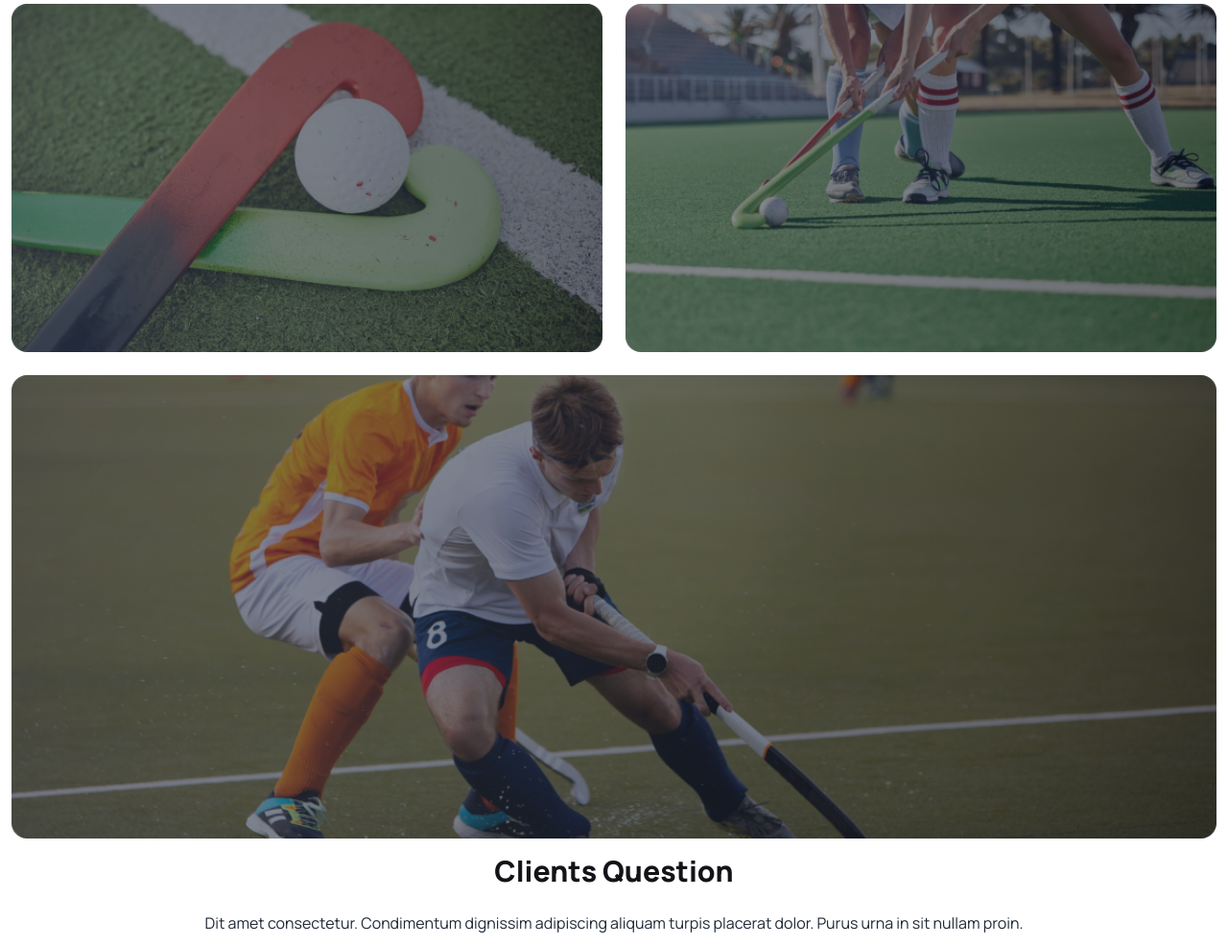
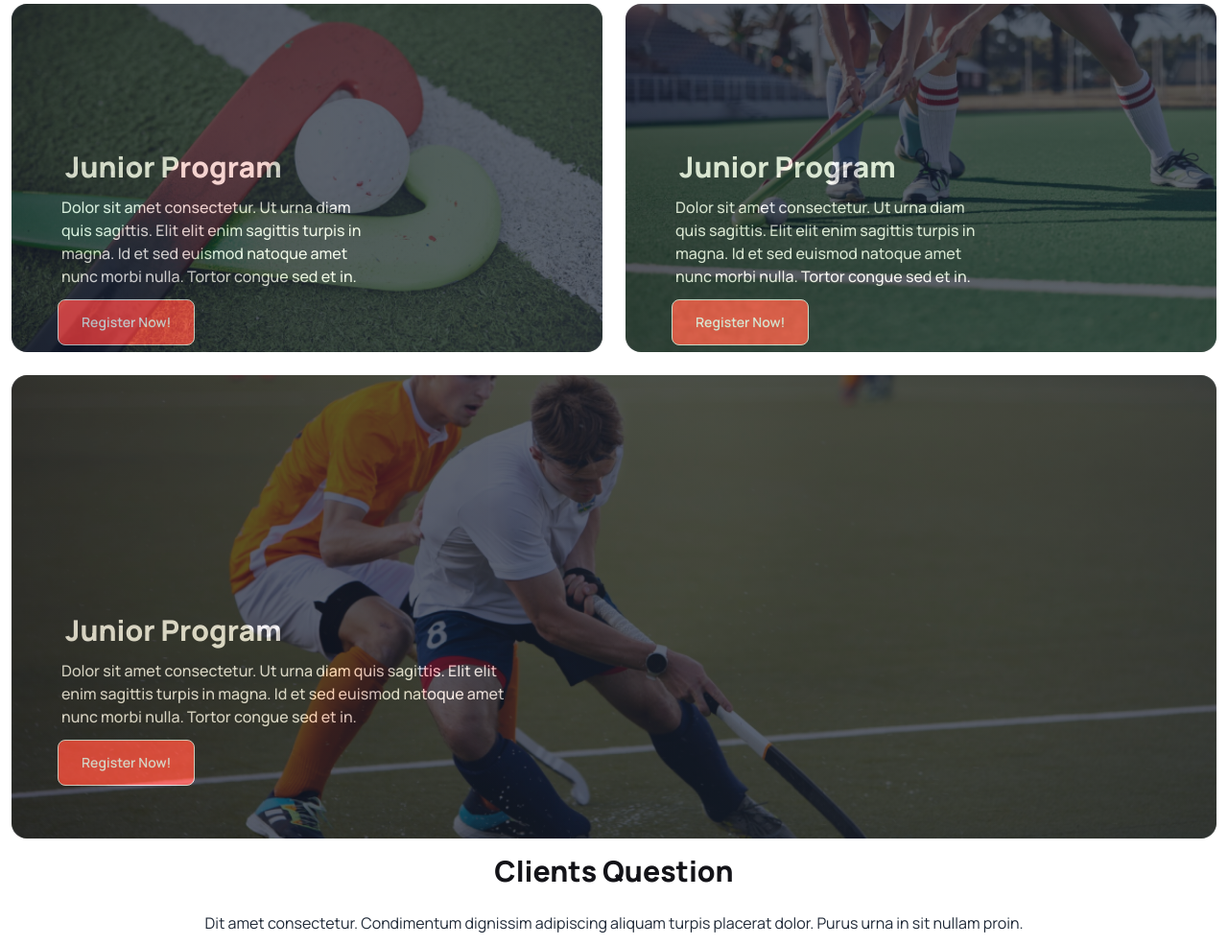
Before and after one commit to dhansiri2020/Hockeys, a plain HTML site: page index.html in a window 1280 px wide. Shown: the part 1348-2333 px from the top of the page at 96% size. Drawn offline with nearby package versions, Linux system fonts and the light colour scheme.

Commit message:
Program Sections complete

```diff
--- a/index.html
+++ b/index.html
@@ -107,7 +107,7 @@
             </div>
                 <div class="lg:h-28 w-auto pt-2 lg:w-2/5 mx-auto bg-black text-white p-4 rounded-xl lg:-translate-y-40 lg:translate-x-2/3">
                    <h2 class="text-xl font-bold">Meet all the heroes from the field</h2>
-                   <p class="p-2 text-[#131313] font-medium text-base">Dit amet consectetur. Condimentum dignissim adipiscing aliquam turpis placerat dolor. Purus urna in sit nullam proin. </p>
+                   <p class="p-2 text-white font-medium text-base">Dit amet consectetur. Condimentum dignissim adipiscing aliquam turpis placerat dolor. Purus urna in sit nullam proin. </p>
                 </div>
           </div>
        </div>
@@ -145,34 +145,61 @@
     </div>
    </section>
                <!-- Program Sections section -->
-   <section>
+
+
      <div class="mx-auto text-center">
       <h2 class="text-[#131318] text-3xl font-extrabold p-4">Program Sections</h2>
       <p class="text-[#131313] font-medium text-base">Dit amet consectetur. Condimentum dignissim adipiscing aliquam turpis placerat dolor. Purus urna in sit nullam proin. </p>
     </div>
-    <div class="grid grid-cols-1 lg:grid-cols-2 gap-6 lg:pt-10 h-full">
 
-     <div class="relative lg:col-span-1 ">
+      <div class="grid grid-col-1 lg:grid-cols-2 gap-6 lg:pt-10">
+
+        <div class="relative col-span-1 lg:flex justify-start items-center lg:h-full  h-[244px]">
           <img src="./Images/2.png" alt="Your Image" class="w-full h-full object-cover" />
-       <div class="absolute inset-0 bg-gradient-to-r from-gray-700 to-gray-900 opacity-60 rounded-2xl"></div>
-       <!-- Your content goes here -->
+          <div class="absolute inset-0 bg-gradient-to-r from-gray-900 to-gray-800 opacity-70 rounded-2xl pl-12 text-center">
+          <div class="absolute lg:top-36 text-left">
+           <h2 class="text-white text-2xl lg:text-3xl font-extrabold p-2">Junior Program</h2>
+           <p class="text-white lg:font-medium text-base  p-1 lg:w-3/5">Dolor sit amet consectetur. Ut urna diam quis sagittis. Elit elit
+             enim sagittis turpis in magna. Id et sed euismod natoque amet nunc morbi nulla. Tortor congue sed et in.</p>
+           <button class="btn text-white bg-[#FF4240] py-4 px-6 mt-2">Register Now!</button>
          </div>
-     <div class="relative lg:col-span-1 ">
+         </div>
+         </div>
+
+        <div class="relative col-span-1 lg:flex justify-start items-center lg:h-full h-[244px]">
           <img src="./Images/3.png" alt="Your Image" class="w-full h-full object-cover" />
-       <div class="absolute inset-0 bg-gradient-to-r from-gray-700 to-gray-900 opacity-60 rounded-2xl"></div>
-       <!-- Your content goes here -->
+          <div class="absolute inset-0 bg-gradient-to-r from-gray-900 to-gray-800 opacity-70 rounded-2xl pl-12">
+           <div class="absolute lg:top-36 text-left">
+            <h2 class="text-white text-2xl lg:text-3xl font-extrabold p-2">Junior Program</h2>
+            <p class="text-white lg:font-medium text-base  lg:w-3/5  p-1">Dolor sit amet consectetur. Ut urna diam quis sagittis. Elit elit
+              enim sagittis turpis in magna. Id et sed euismod natoque amet nunc morbi nulla. Tortor congue sed et in.</p>
+            <button class="btn text-white bg-[#FF4240] py-4 px-6 mt-2">Register Now!</button>
           </div>
-     <div class="relative lg:col-span-2">
-       <img src="./Images/4.png" alt="Your Image" class="w-full h-full object-cover" />
-       <div class="absolute inset-0 bg-gradient-to-r from-gray-700 to-gray-900 opacity-60 rounded-2xl"></div>
-       <!-- Your content goes here -->
           </div>
 
         </div>
+        <div class="relative lg:col-span-2 lg:flex justify-start items-center lg:h-full h-[244px]">
+          <img src="./Images/4.png" alt="Your Image" class="w-full h-full object-cover" />
+          <div class="absolute inset-0 bg-gradient-to-r from-gray-900 to-gray-800 opacity-70 rounded-2xl pl-12 text-center">
+          <div class="absolute lg:top-60 text-left">
+           <h2 class="text-white text-2xl lg:text-3xl font-extrabold p-2">Junior Program</h2>
+           <p class="text-white lg:font-medium text-base  lg:w-2/5 p-1">Dolor sit amet consectetur. Ut urna diam quis sagittis. Elit elit
+             enim sagittis turpis in magna. Id et sed euismod natoque amet nunc morbi nulla. Tortor congue sed et in.</p>
+           <button class="btn text-white bg-[#FF4240] py-4 px-6 mt-2">Register Now!</button>
+         </div>
+         </div>
+
+        </div>
+
+       </div>
+
+
    </section>
 
                <!-- Clients Question section -->
 
+
+ </header>
  <section>
   <div class="container">
     <div class="mx-w-[100px] mx-auto text-center">
@@ -240,6 +267,5 @@
     </div>
   </div>
 </section>
- </header>
 </body>
 </html>
```
Lines whose indentation alone changed are shown as unchanged.
